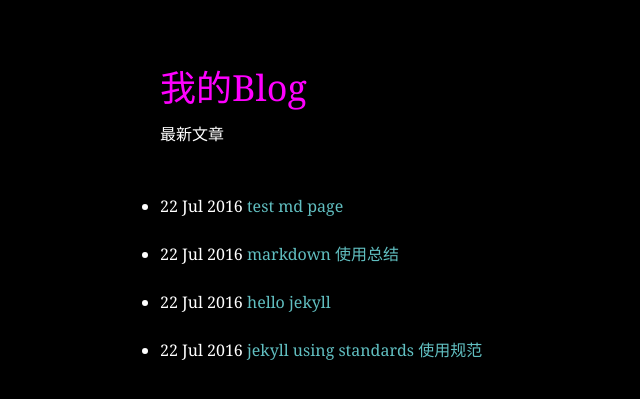
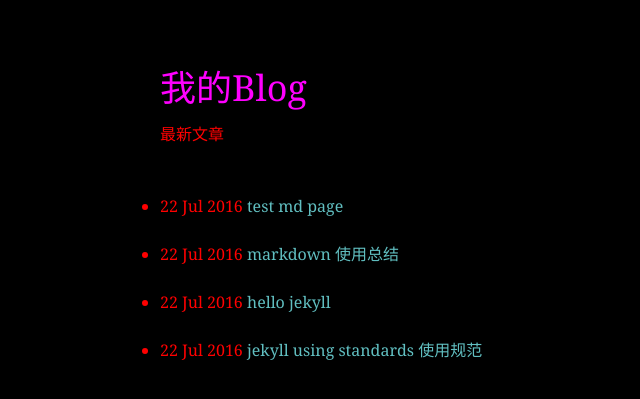
Before and after one commit to fanyubing/jekyll_dome, a Jekyll site: the page built from index.html, in a window 1280 px wide. Shown: the top 399 px of the page, without its empty margins (0-640 px from the left). Built offline with Jekyll 4.4.1, drawn with Linux system fonts in a browser that asks for light colours.

Commit message:
test css file

```diff
--- a/_layouts/default.html
+++ b/_layouts/default.html
@@ -4,12 +4,7 @@
 　　　　<meta http-equiv="content-type" content="text/html; charset=utf-8" />
 　　　　<title>{{ page.title }}</title>
 	   <link rel="stylesheet" href="{{ "/css/default.css" | prepend: site.baseurl }}">
-	   <style type="text/css">
-	   	body {
-	   		background: #000;
-	   		color: white;
-	   	}
-	   </style>
+
 　　</head>
 　　<body>
 　　　　{{ content }}
```
